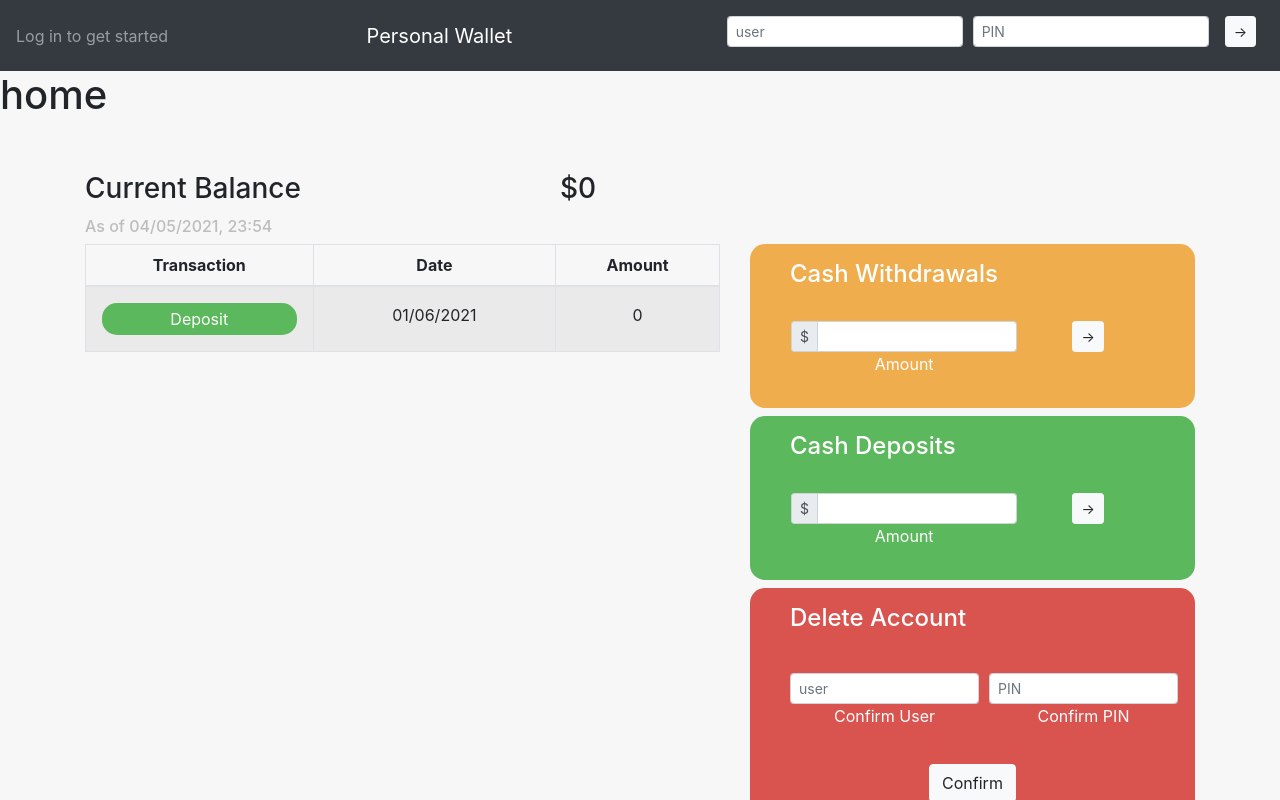
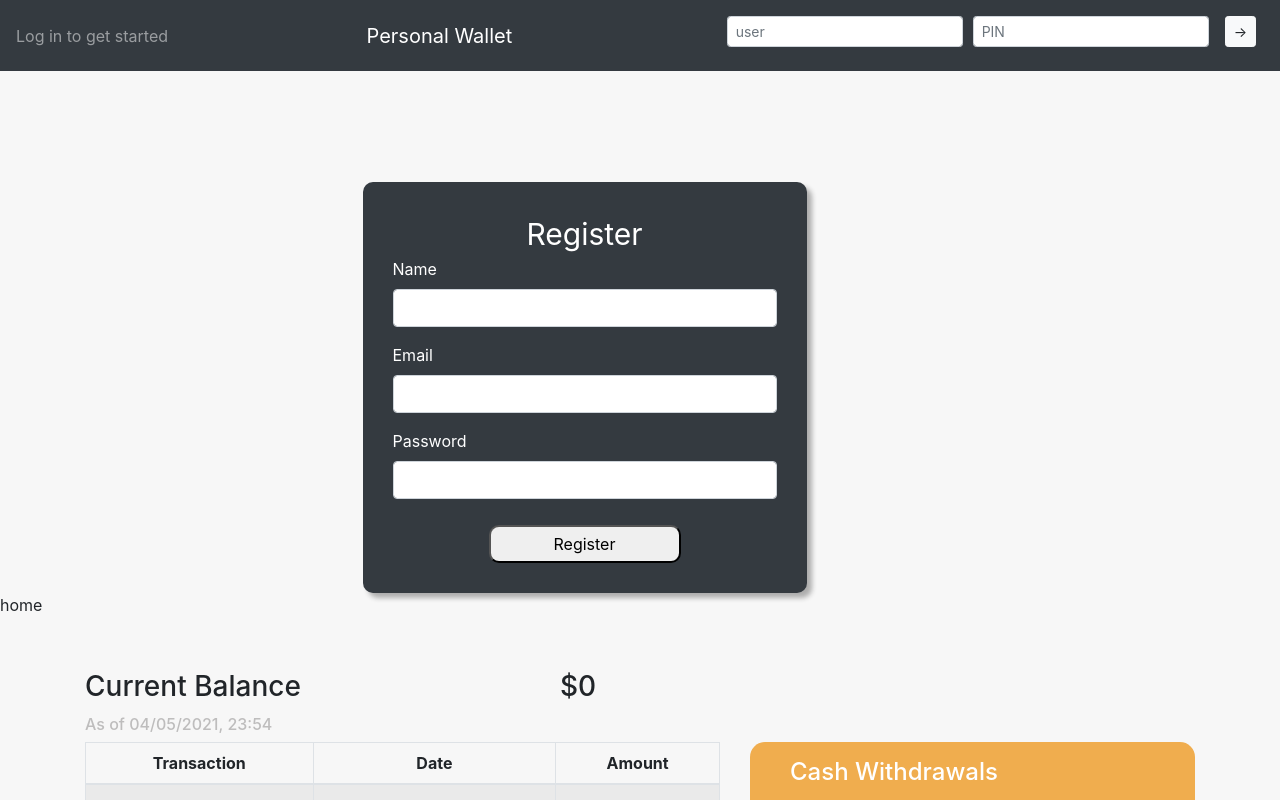
Before and after one commit to luigicampagnola/project-7, a React (Create React App) app: page / in a window 1280 px wide. Shown: the top 800 px of the page. Built offline with nearby package versions, Linux system fonts and the light colour scheme.

Commit message:
adding registration form

```diff
--- a/src/Components/Home/Home.js
+++ b/src/Components/Home/Home.js
@@ -94,7 +94,7 @@ class Home extends Component {
   render() {
     return (
       <div>
-        <h1 className="">home</h1>
+        <div className="">home</div>
         <div className="">
           <div className="mt-5">
             <Container>
@@ -130,7 +130,11 @@ class Home extends Component {
             <Container>
               <Row>
                 <Col sm={8}>
-                  <In className="mt-2" addedIn={this.state.addedIn} addedOut={this.state.addedOut}/>
+                  <In
+                    className="mt-2"
+                    addedIn={this.state.addedIn}
+                    addedOut={this.state.addedOut}
+                  />
                 </Col>
                 <Col sm={4}>
                   <Timer />
--- /dev/null
+++ b/src/Components/Register/Email/Email.js
@@ -0,0 +1,17 @@
+import React from "react";
+import { Form } from "react-bootstrap";
+
+const Email = () => {
+  return (
+    <div>
+      <Form>
+        <Form.Group>
+          <Form.Label>Email</Form.Label>
+          <Form.Control type="email"></Form.Control>
+        </Form.Group>
+      </Form>
+    </div>
+  );
+};
+
+export default Email;
--- /dev/null
+++ b/src/Components/Register/Name/Name.js
@@ -0,0 +1,17 @@
+import React from "react";
+import { Form } from "react-bootstrap";
+
+const Name = () => {
+  return (
+    <div>
+      <Form>
+        <Form.Group>
+          <Form.Label>Name</Form.Label>
+          <Form.Control type="Name"></Form.Control>
+        </Form.Group>
+      </Form>
+    </div>
+  );
+};
+
+export default Name;
--- /dev/null
+++ b/src/Components/Register/Password/Password.js
@@ -0,0 +1,17 @@
+import React from "react";
+import { Form } from "react-bootstrap";
+
+const Password = () => {
+  return (
+    <div>
+      <Form>
+        <Form.Group controlId="formBasicPassword">
+          <Form.Label>Password</Form.Label>
+          <Form.Control type="Password"></Form.Control>
+        </Form.Group>
+      </Form>
+    </div>
+  );
+};
+
+export default Password;
--- /dev/null
+++ b/src/Components/Register/Register.css
@@ -0,0 +1,10 @@
+.form {
+  border-radius: 10px;
+  color: white;
+  margin-left: 25%;
+  width: 40%;
+  padding: 30px;
+  background-color: #343a40;
+  box-shadow: 5px 5px 5px rgb(173, 173, 173);
+  margin-top: 10%;
+}
--- /dev/null
+++ b/src/Components/Register/Register.js
@@ -0,0 +1,26 @@
+import React from "react";
+import { Container } from "react-bootstrap";
+import Email from "./Email/Email";
+import Name from "./Name/Name";
+import Password from "./Password/Password";
+import RegisterButton from "./RegisterButton/RegisterButton";
+import "./Register.css";
+import Title from "./Title/Title";
+
+const Register = () => {
+  return (
+    <div className="">
+      <Container>
+        <div className="form">
+          <Title />
+          <Name />
+          <Email />
+          <Password />
+          <RegisterButton />
+        </div>
+      </Container>
+    </div>
+  );
+};
+
+export default Register;
--- /dev/null
+++ b/src/Components/Register/RegisterButton/RegisterButton.css
@@ -0,0 +1,7 @@
+.button {
+    border-radius: 10px;
+    margin-left: 25%;
+    width: 50%;
+    padding: 5px;
+    margin-top: 10px;
+}
--- /dev/null
+++ b/src/Components/Register/RegisterButton/RegisterButton.js
@@ -0,0 +1,12 @@
+import React from "react";
+import './RegisterButton.css';
+
+const RegisterButton = () => {
+  return (
+    <div>
+      <button className='button'>Register</button>
+    </div>
+  );
+};
+
+export default RegisterButton;
--- /dev/null
+++ b/src/Components/Register/Title/Title.css
@@ -0,0 +1,5 @@
+.title {
+  text-align: center;
+  color: white;
+  font-size: 30px;
+}
--- /dev/null
+++ b/src/Components/Register/Title/Title.js
@@ -0,0 +1,12 @@
+import React from "react";
+import './Title.css'
+
+const Title = () => {
+  return (
+    <div>
+      <div className='title'>Register</div>
+    </div>
+  );
+};
+
+export default Title;
--- a/src/Containers/App.js
+++ b/src/Containers/App.js
@@ -2,12 +2,15 @@ import { Component } from "react";
 import NavbarComponent from "../Components/NavbarComponent/NavbarComponent";
 import "./App.css";
 import Home from "../Components/Home/Home";
+import Register from "../Components/Register/Register";
 
 class App extends Component {
   render() {
     return (
       <div className="bg-color">
         <NavbarComponent />
+        <Register />
+
         <Home />
       </div>
     );
```
Also changed, not shown: src/Components/Signup/Signup.js (deleted, +0 -49 lines).
